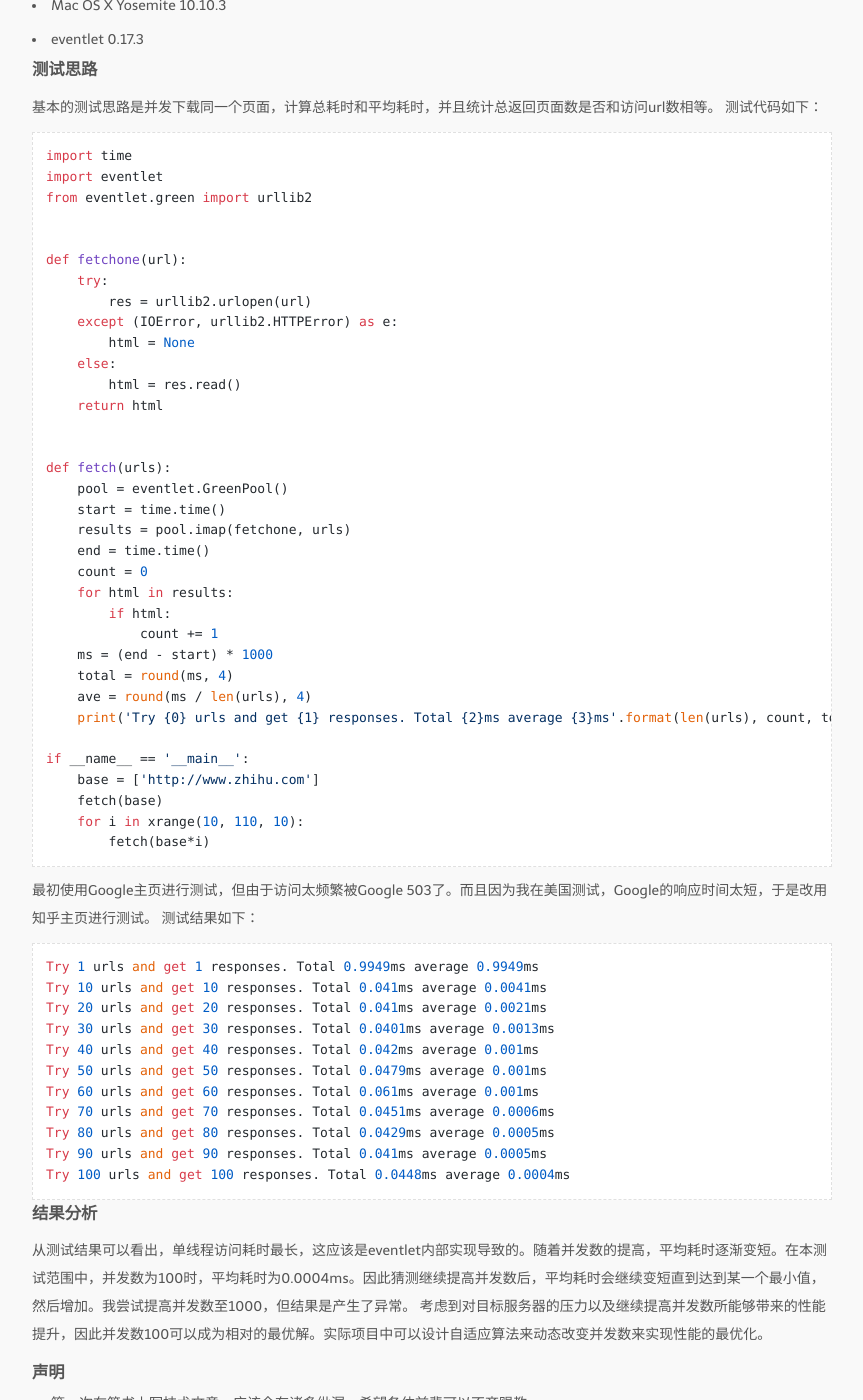
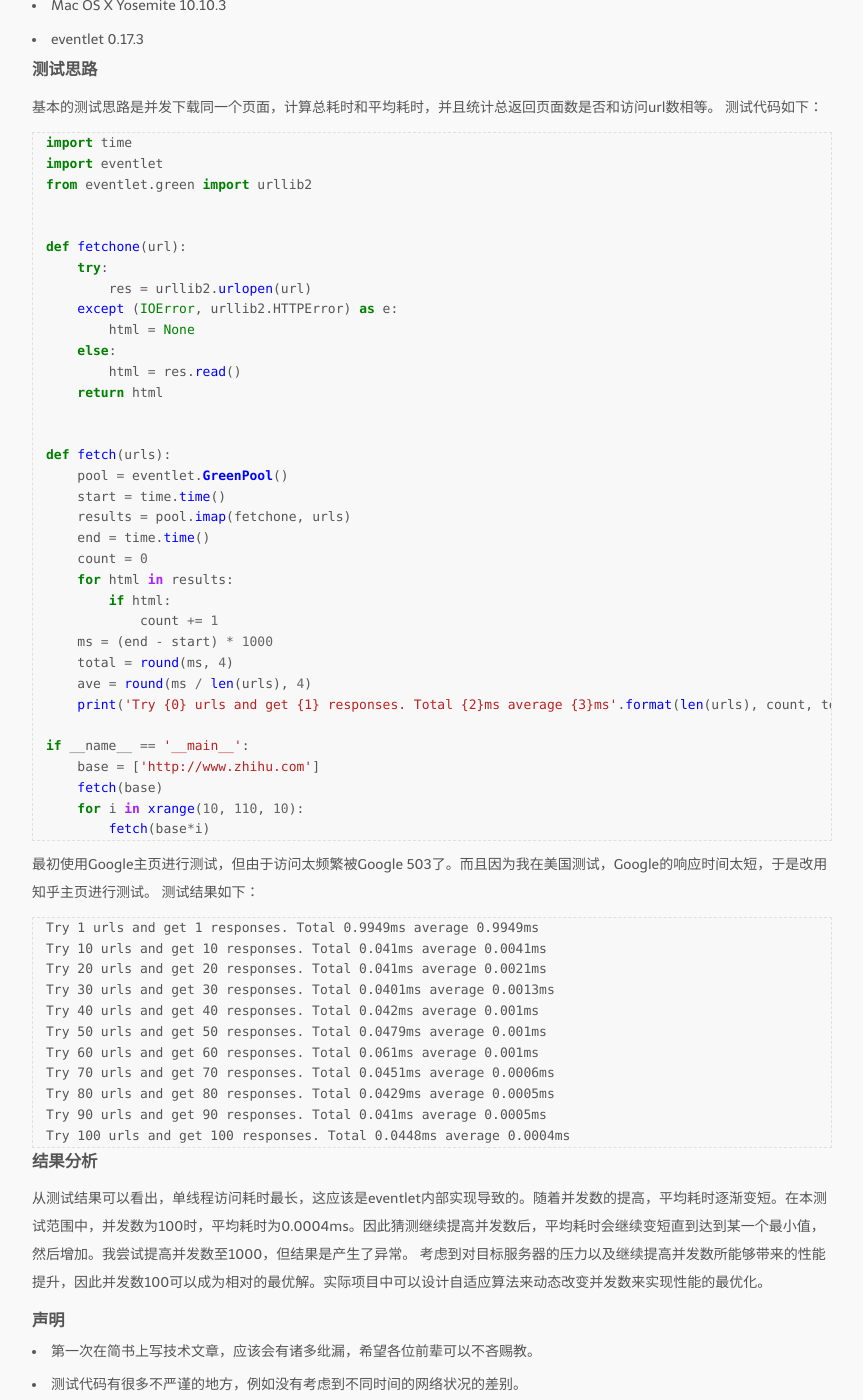
Before and after one commit to pengmeng/pengmeng.github.io, a Jekyll site: the page built from _posts/2015-04-30-python-eventlet-test.markdown, in a window 1280 px wide and 1400 px high, scrolled down 573 px. Shown: the whole window, without its empty margins (208-1071 px from the left). Built offline with Jekyll 4.4.1, drawn with Linux system fonts in a browser that asks for light colours; nearby versions of some CDN libraries; Markdown is read by kramdown in place of the engine named in the settings.

Commit message:
update markdown config

````diff
--- a/_config.yml
+++ b/_config.yml
@@ -1,5 +1,7 @@
 auto: true
-markdown: rdiscount
+markdown: redcarpet
+redcarpet:
+    extensions: ["fenced_code_blocks", "tables", "highlight", "strikethrough"]
 highlighter: pygments
 permalink: /:year/:month/:day/:title.html
 name: "Peng Meng"
--- a/_layouts/default.html
+++ b/_layouts/default.html
@@ -12,10 +12,13 @@
     <link href="/atom.xml" rel="alternate" title="{{ site.name }}" type="application/atom+xml" />
     <link rel="stylesheet" href="//cdnjs.cloudflare.com/ajax/libs/font-awesome/4.2.0/css/font-awesome.min.css">
     <link rel="stylesheet" href="/media/css/style.css">
+    <link rel="stylesheet" href="/media/css/pygments.css">
     <script type="text/javascript" src="//cdnjs.cloudflare.com/ajax/libs/retina.js/1.3.0/retina.min.js"></script>
+    <!--
     <link rel="stylesheet" href="//cdnjs.cloudflare.com/ajax/libs/highlight.js/8.4/styles/github.min.css">
     <script src="//cdnjs.cloudflare.com/ajax/libs/highlight.js/8.4/highlight.min.js"></script>
     <script type="text/javascript"> hljs.initHighlightingOnLoad(); </script>
+    -->
   </head>
   <body>
       <div id="main" role="main">
--- a/_posts/2015-04-30-python-eventlet-test.markdown
+++ b/_posts/2015-04-30-python-eventlet-test.markdown
@@ -10,7 +10,7 @@ tags:
 ### 为什么写这篇测试
 之前写了一个Python的轻量级爬虫框架[pycrawler](https://github.com/pengmeng/PyCrawler)，因为爬虫属于IO密集型程序，因此想到了使用并发，但Python本身对于并发的支持并不好，于是改为使用并发网络库[eventlet](http://eventlet.net).
 eventlet库用法非常简单，可以指定并发访问的url数，框架的最初版本把这个数值设为10。但是之后的项目中需要爬取140k+ url，10个url并发访问的话效率非常低。查了eventlet的文档之后并没有发现关于最大并发数量的限制，只有这么一句话：
-> Note also that imap is memory-bounded and won’t consume gigabytes of memory if the list of urls grows to the tens of thousands (yes, we had that problem in production once!).
+> Note also that imap is memory-bounded and won't consume gigabytes of memory if the list of urls grows to the tens of thousands (yes, we had that problem in production once!).
 
 所以我尝试将并发数设置为1000，这个尝试的确的确提高了效率，但是抓取的结果却出现了问题。项目中url从网页中解析出来添加到任务队列，当并发数为1000时，爬行完成后总url访问数只有80k，远小于预期的140k。说明爬行过程中出现了不可预期的问题。
 于是想探究一下eventlet库最佳的并发数量。
@@ -23,7 +23,8 @@ eventlet库用法非常简单，可以指定并发访问的url数，框架的最
 ### 测试思路
 基本的测试思路是并发下载同一个页面，计算总耗时和平均耗时，并且统计总返回页面数是否和访问url数相等。
 测试代码如下：
-``` python
+
+```python
 import time
 import eventlet
 from eventlet.green import urllib2
@@ -59,8 +60,10 @@ if __name__ == '__main__':
     for i in xrange(10, 110, 10):
         fetch(base*i)
 ```
+
 最初使用Google主页进行测试，但由于访问太频繁被Google 503了。而且因为我在美国测试，Google的响应时间太短，于是改用知乎主页进行测试。
 测试结果如下：
+
 ```
 Try 1 urls and get 1 responses. Total 0.9949ms average 0.9949ms
 Try 10 urls and get 10 responses. Total 0.041ms average 0.0041ms
--- a/_posts/2015-05-28-mytest.markdown
+++ /dev/null
@@ -1,4 +0,0 @@
-Test Page
----------
-
-test page
````
